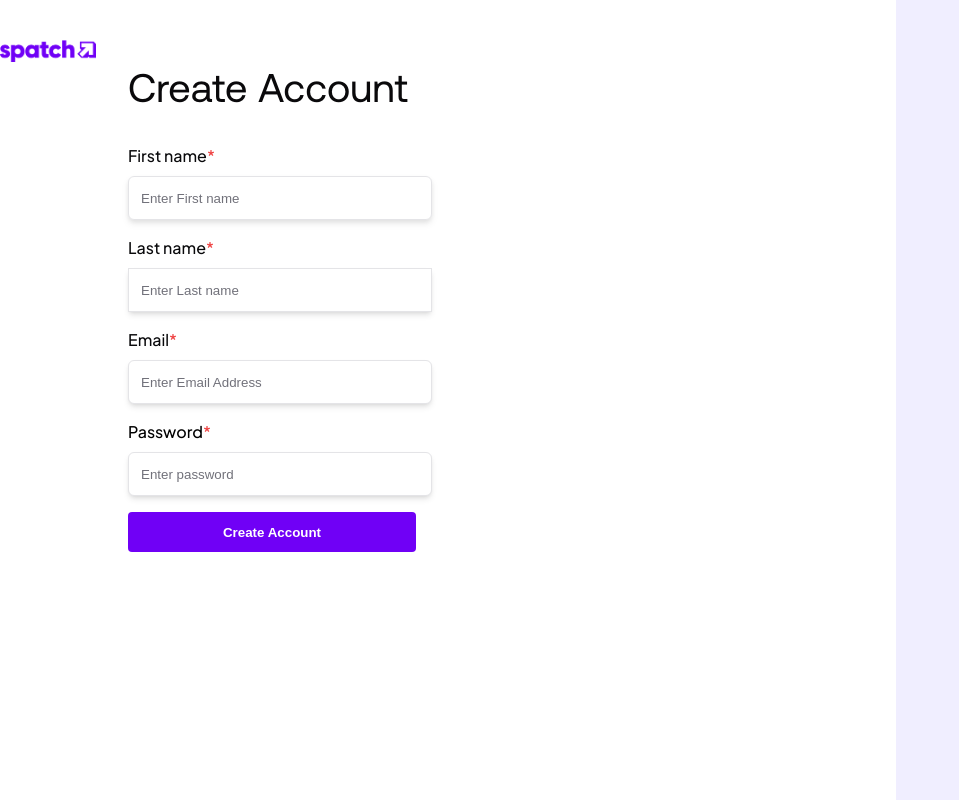
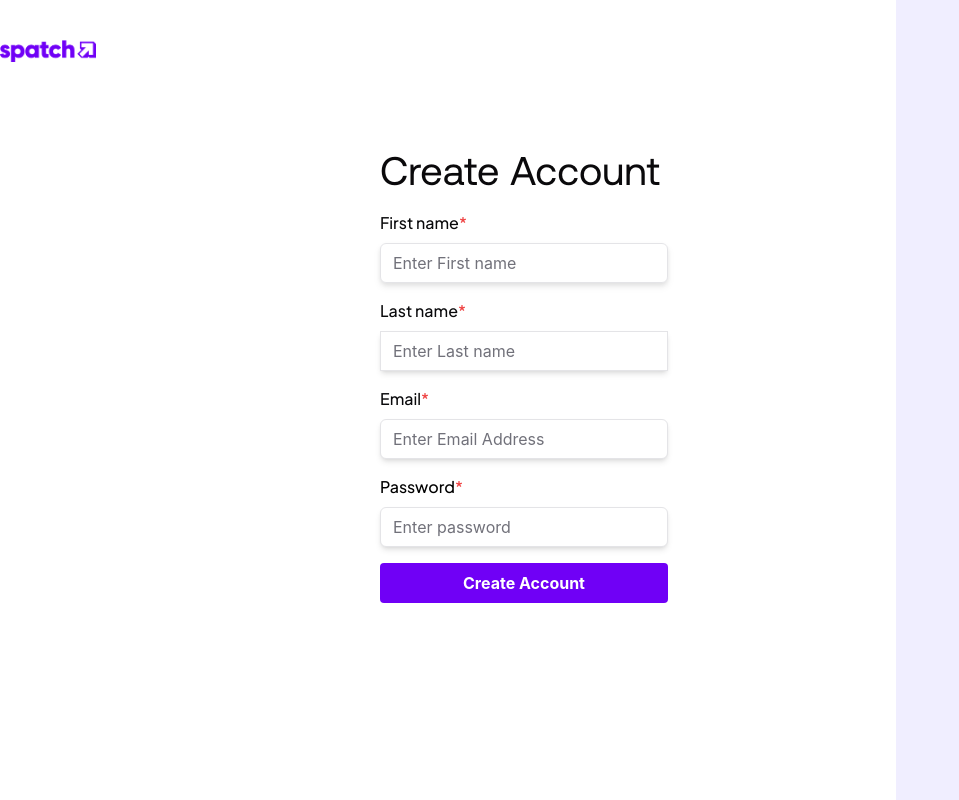
Before and after one commit to Abby-uye/raven_transaction_management_interface, a React (Create React App) app: page / in a window 1280 px wide. Shown: the whole page, without its empty margins (0-959 px from the left). Built offline with nearby package versions, Linux system fonts and the light colour scheme.

Commit message:
innitial commit

```diff
--- a/src/components/CreateAnAccount/index.tsx
+++ b/src/components/CreateAnAccount/index.tsx
@@ -54,13 +54,13 @@ const CreateAnAccount: React.FC = () => {
     };
 
     return (
-        <div className="flex flex-col  lg:flex-row min-h-screen bg-white">
+        <div className="flex flex-col  lg:flex-row justify-between min-h-screen bg-white">
             <div className="mt-10">
                 <img className="w-24" src={logo} alt="logo"/>
             </div>
-            <div className="flex flex-1 justify-center lg:flex-row lg:justify-between  bg-white p-4 lg:p-8">
-                <div className="max-w-md  w-[335px] top-[155px] left-[28px] gap-[40px]">
-                        <p className="text-2xl font-aeonik  text-custom-black lg:w-[335px] "
+
+                <div className="max-w-md  w-[335px] top-[155px] left-[380px] gap-[40px]" style={{position: "absolute"}}>
+                        <p className="text-2xl font-aeonik mb-6 text-custom-black lg:w-[335px] "
                         style={{fontWeight:500,fontSize:40}}
                         >Create Account</p>
                         <form className="space-y-4" onSubmit={handleSubmit}>
@@ -127,7 +127,7 @@ const CreateAnAccount: React.FC = () => {
                         </form>
                     </div>
 
-            </div>
+
             <div className="lg:w-[384px] bg-[#F0EEFF] hidden lg:block"></div>
         </div>
     );
--- a/src/components/SignIn/index.tsx
+++ b/src/components/SignIn/index.tsx
@@ -45,7 +45,7 @@ const SignIn :React.FC = ()=>{
             <div className="lg:w-[384px] bg-[#F0EEFF]  hidden lg:block"></div>
 
 
-            <div className="max-w-md  w-[335px] top-[155px] lg:left-[580px] gap-[40px]" style={{position: "absolute"}}>
+            <div className="max-w-md  w-[335px] top-[155px] xl:left-[580px] gap-[40px]" style={{position: "absolute"}}>
                 <p className="text-2xl font-aeonik  text-custom-black lg:w-[335px] "
                    style={{fontWeight: 500, fontSize: 40}}
                 >Sign in</p>
--- a/tailwind.config.js
+++ b/tailwind.config.js
@@ -13,15 +13,15 @@ module.exports = {
         'custom-gray': '#7F7D83',
         'custom-grayed': '#E4E4E7',
         'custom-purple': '#7000F6',
-        'custom-black':'#0A090B',
-        'custom-colourtext':'#09090B',
-        'custom-placeholder-color':'#71717A',
-      'custom-border-color':'#E4E4E7'
+        'custom-black': '#0A090B',
+        'custom-colourtext': '#09090B',
+        'custom-placeholder-color': '#71717A',
+        'custom-border-color': '#E4E4E7'
 
       },
-        boxShadow: {
-          'custom': '2px 2px 4px rgba(0, 1, 2, 0.1',
-        },
+      screens: {
+        'iphone-14-pro-max': '430px',
+
       },
 
     },
@@ -31,3 +31,4 @@ module.exports = {
     },
 
   }
+}
```
Lines whose indentation alone changed are shown as unchanged.
